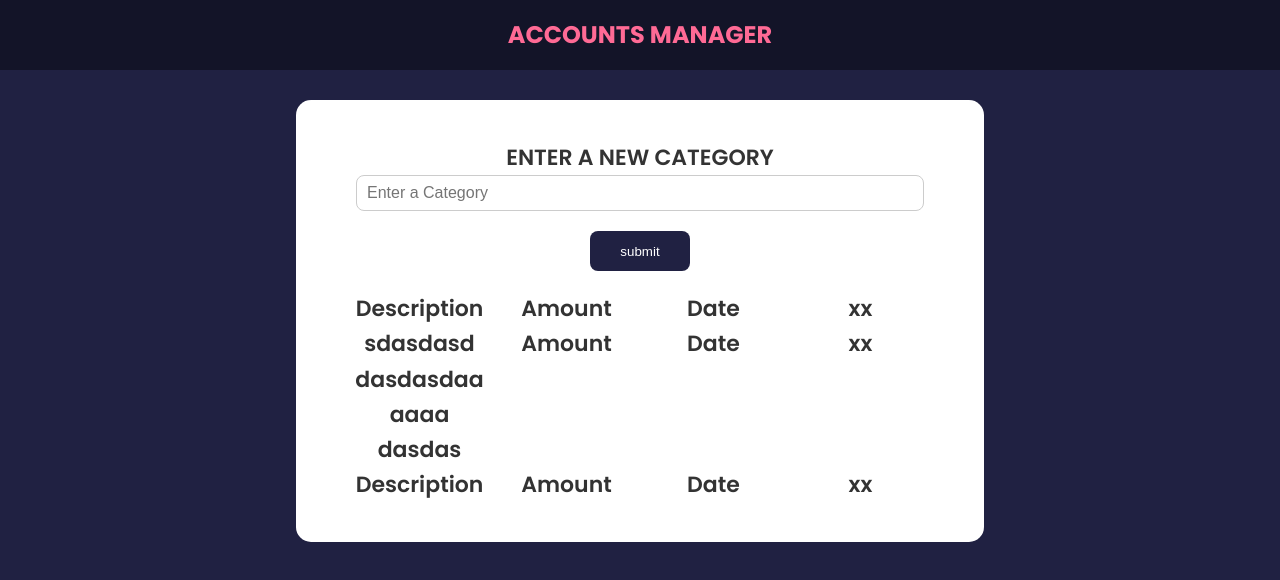
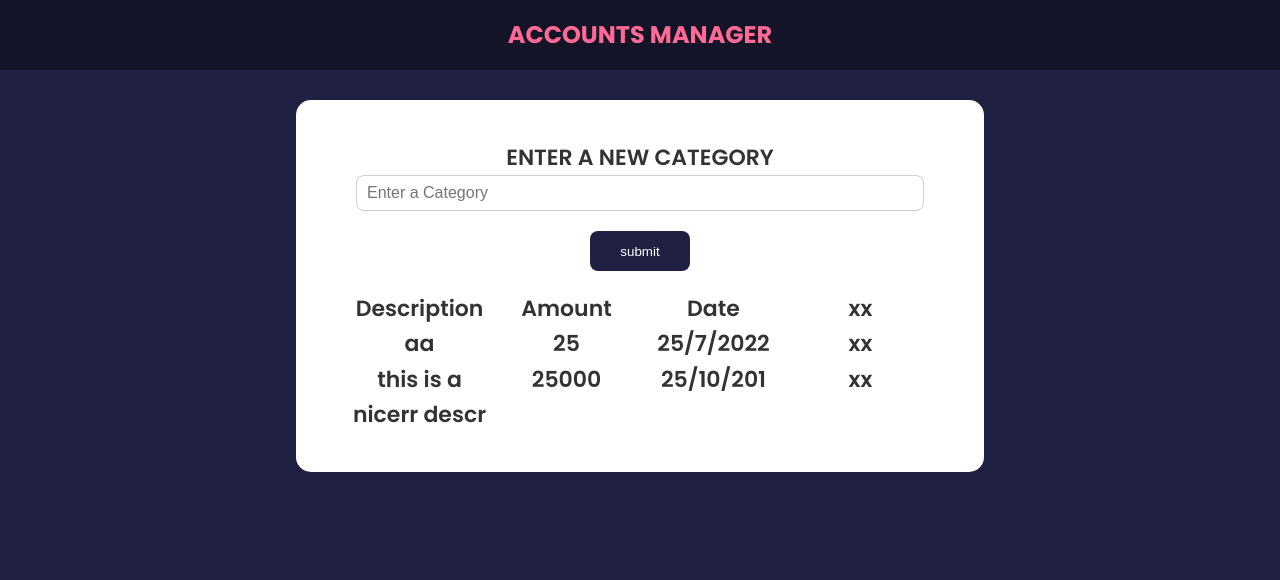
Before and after one commit to ibrahimiltifat/accounting-app, a React (Create React App) app: page / in a window 1280 px wide. Shown: the top 580 px of the page. Built offline with nearby package versions, Linux system fonts and the light colour scheme.

Commit message:
column styling

```diff
--- a/src/pages/Testpage.jsx
+++ b/src/pages/Testpage.jsx
@@ -3,6 +3,18 @@ import Navbar from "../components/Navbar";
 
 function Testpage() {
 
+  const data=[
+  {
+    desc:"aa",
+    amount:25,
+    date:"25/7/2022"
+  },
+  {
+    desc:"this is a nicerr descr",
+    amount:25000,
+    date:"25/10/201"
+  },
+    ]
   const [categories, setCategories] = useState([]);
   const [message, SetMessage] = useState("");
   const [newCategory, SetNewCategory] = useState("");
@@ -53,18 +65,14 @@ function Testpage() {
             <h2 className="col-date">Date</h2>
             <h2 className="col-icon">xx</h2>
           </div>
-          <div className="col-headings">
-            <h2 className="col-desc">sdasdasd dasdasdaa aaaa dasdas</h2>
-            <h2 className="col-amount">Amount</h2>
-            <h2 className="col-date">Date</h2>
-            <h2 className="col-icon">xx</h2>
-          </div>
-          <div className="col-headings">
-            <h2 className="col-desc">Description</h2>
-            <h2 className="col-amount">Amount</h2>
-            <h2 className="col-date">Date</h2>
-            <h2 className="col-icon">xx</h2>
-          </div>
+        {data.map((item, index) => (
+        <div className="col-headings" key={index}>
+        <h2 className="col-desc" >{item.desc}</h2>
+        <h2 className="col-amount" >{item.amount}</h2>
+        <h2 className="col-date" >{item.date}</h2>
+        <h2 className="col-date">xx</h2>
+        </div>
+            ))}
         </div>
       </div>
     </>
```
